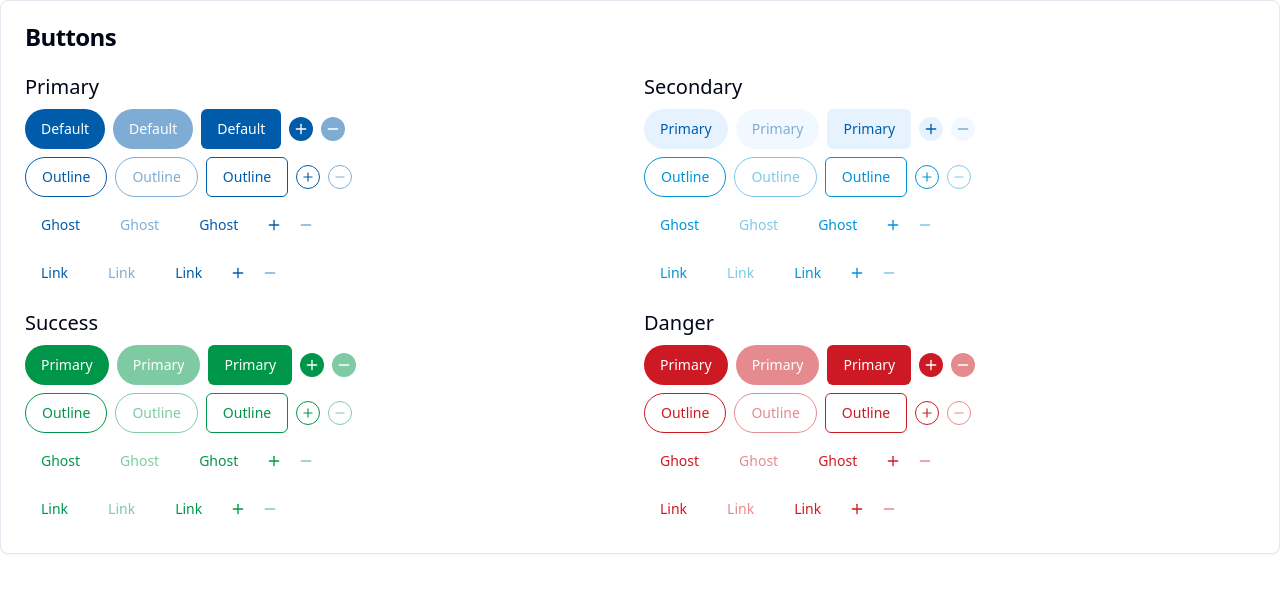
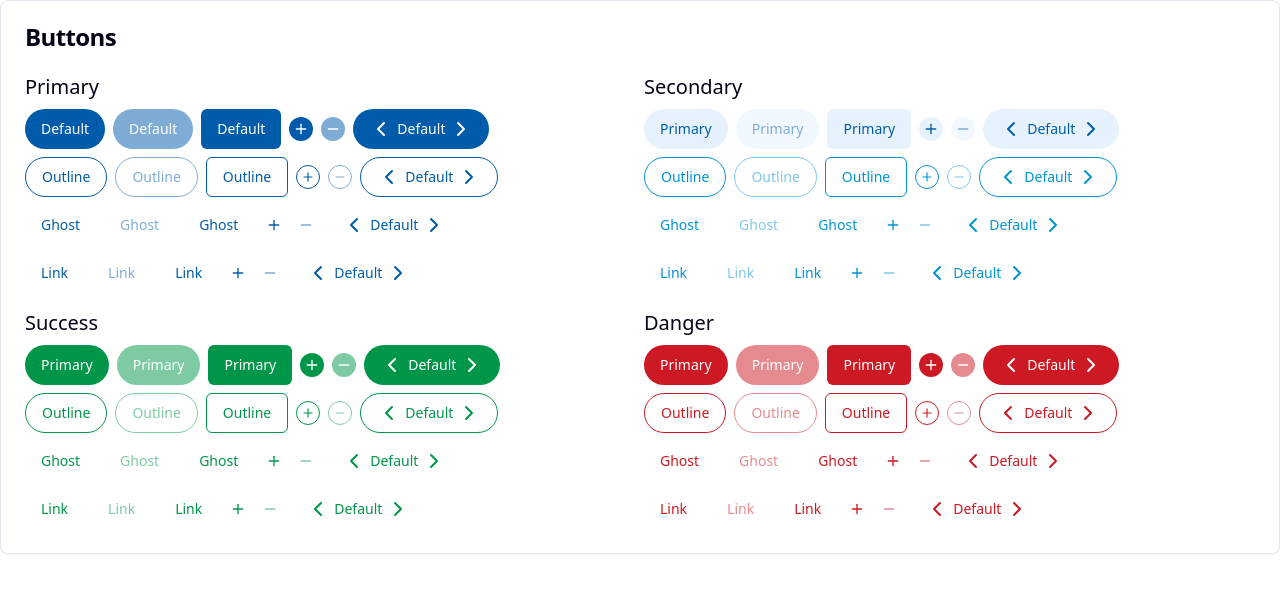
Before and after one commit to shrall/ocean-template, a Next.js app: page /components/buttons in a window 1280 px wide. Shown: the top 592 px of the page. Built offline with nearby package versions, Linux system fonts and the light colour scheme.

Commit message:
feat: add button with icon example

```diff
--- a/src/pages/components/buttons.tsx
+++ b/src/pages/components/buttons.tsx
@@ -1,4 +1,4 @@
-import { Minus, Plus } from "lucide-react";
+import { ChevronLeft, ChevronRight, Minus, Plus } from "lucide-react";
 
 import { Button } from "@/components/ui/button";
 import { Card, CardContent, CardHeader, CardTitle } from "@/components/ui/card";
@@ -27,6 +27,11 @@ function Buttons() {
             <Button variant="default" size="icon" disabled>
               <Minus />
             </Button>
+            <Button variant="default">
+              <ChevronLeft className="mr-1" />
+              Default
+              <ChevronRight className="ml-1" />
+            </Button>
           </div>
           <div className="flex items-center gap-2">
             <Button variant="outline">Outline</Button>
@@ -41,6 +46,11 @@ function Buttons() {
             </Button>
             <Button variant="outline" size="icon" disabled>
               <Minus />
+            </Button>
+            <Button variant="outline">
+              <ChevronLeft className="mr-1" />
+              Default
+              <ChevronRight className="ml-1" />
             </Button>
           </div>
           <div className="flex items-center gap-2">
@@ -57,6 +67,11 @@ function Buttons() {
             <Button variant="ghost" size="icon" disabled>
               <Minus />
             </Button>
+            <Button variant="ghost">
+              <ChevronLeft className="mr-1" />
+              Default
+              <ChevronRight className="ml-1" />
+            </Button>
           </div>
           <div className="flex items-center gap-2">
             <Button variant="link">Link</Button>
@@ -71,6 +86,11 @@ function Buttons() {
             </Button>
             <Button variant="link" size="icon" disabled>
               <Minus />
+            </Button>
+            <Button variant="link">
+              <ChevronLeft className="mr-1" />
+              Default
+              <ChevronRight className="ml-1" />
             </Button>
           </div>
         </div>
@@ -94,6 +114,11 @@ function Buttons() {
             <Button variant="default" color="secondary" size="icon" disabled>
               <Minus />
             </Button>
+            <Button variant="default" color="secondary">
+              <ChevronLeft className="mr-1" />
+              Default
+              <ChevronRight className="ml-1" />
+            </Button>
           </div>
           <div className="flex items-center gap-2">
             <Button variant="outline" color="secondary">
@@ -110,6 +135,11 @@ function Buttons() {
             </Button>
             <Button variant="outline" color="secondary" size="icon" disabled>
               <Minus />
+            </Button>
+            <Button variant="outline" color="secondary">
+              <ChevronLeft className="mr-1" />
+              Default
+              <ChevronRight className="ml-1" />
             </Button>
           </div>
           <div className="flex items-center gap-2">
@@ -128,6 +158,11 @@ function Buttons() {
             <Button variant="ghost" color="secondary" size="icon" disabled>
               <Minus />
             </Button>
+            <Button variant="ghost" color="secondary">
+              <ChevronLeft className="mr-1" />
+              Default
+              <ChevronRight className="ml-1" />
+            </Button>
           </div>
           <div className="flex items-center gap-2">
             <Button variant="link" color="secondary">
@@ -144,6 +179,11 @@ function Buttons() {
             </Button>
             <Button variant="link" color="secondary" size="icon" disabled>
               <Minus />
+            </Button>
+            <Button variant="link" color="secondary">
+              <ChevronLeft className="mr-1" />
+              Default
+              <ChevronRight className="ml-1" />
             </Button>
           </div>
         </div>
@@ -167,6 +207,11 @@ function Buttons() {
             <Button variant="default" color="success" size="icon" disabled>
               <Minus />
             </Button>
+            <Button variant="default" color="success">
+              <ChevronLeft className="mr-1" />
+              Default
+              <ChevronRight className="ml-1" />
+            </Button>
           </div>
           <div className="flex items-center gap-2">
             <Button variant="outline" color="success">
@@ -183,6 +228,11 @@ function Buttons() {
             </Button>
             <Button variant="outline" color="success" size="icon" disabled>
               <Minus />
+            </Button>
+            <Button variant="outline" color="success">
+              <ChevronLeft className="mr-1" />
+              Default
+              <ChevronRight className="ml-1" />
             </Button>
           </div>
           <div className="flex items-center gap-2">
@@ -201,6 +251,11 @@ function Buttons() {
             <Button variant="ghost" color="success" size="icon" disabled>
               <Minus />
             </Button>
+            <Button variant="ghost" color="success">
+              <ChevronLeft className="mr-1" />
+              Default
+              <ChevronRight className="ml-1" />
+            </Button>
           </div>
           <div className="flex items-center gap-2">
             <Button variant="link" color="success">
@@ -217,6 +272,11 @@ function Buttons() {
             </Button>
             <Button variant="link" color="success" size="icon" disabled>
               <Minus />
+            </Button>
+            <Button variant="link" color="success">
+              <ChevronLeft className="mr-1" />
+              Default
+              <ChevronRight className="ml-1" />
             </Button>
           </div>
         </div>
@@ -240,6 +300,11 @@ function Buttons() {
             <Button variant="default" color="danger" size="icon" disabled>
               <Minus />
             </Button>
+            <Button variant="default" color="danger">
+              <ChevronLeft className="mr-1" />
+              Default
+              <ChevronRight className="ml-1" />
+            </Button>
           </div>
           <div className="flex items-center gap-2">
             <Button variant="outline" color="danger">
@@ -256,6 +321,11 @@ function Buttons() {
             </Button>
             <Button variant="outline" color="danger" size="icon" disabled>
               <Minus />
+            </Button>
+            <Button variant="outline" color="danger">
+              <ChevronLeft className="mr-1" />
+              Default
+              <ChevronRight className="ml-1" />
             </Button>
           </div>
           <div className="flex items-center gap-2">
@@ -274,6 +344,11 @@ function Buttons() {
             <Button variant="ghost" color="danger" size="icon" disabled>
               <Minus />
             </Button>
+            <Button variant="ghost" color="danger">
+              <ChevronLeft className="mr-1" />
+              Default
+              <ChevronRight className="ml-1" />
+            </Button>
           </div>
           <div className="flex items-center gap-2">
             <Button variant="link" color="danger">
@@ -291,6 +366,11 @@ function Buttons() {
             <Button variant="link" color="danger" size="icon" disabled>
               <Minus />
             </Button>
+            <Button variant="link" color="danger">
+              <ChevronLeft className="mr-1" />
+              Default
+              <ChevronRight className="ml-1" />
+            </Button>
           </div>
         </div>
       </CardContent>
```
